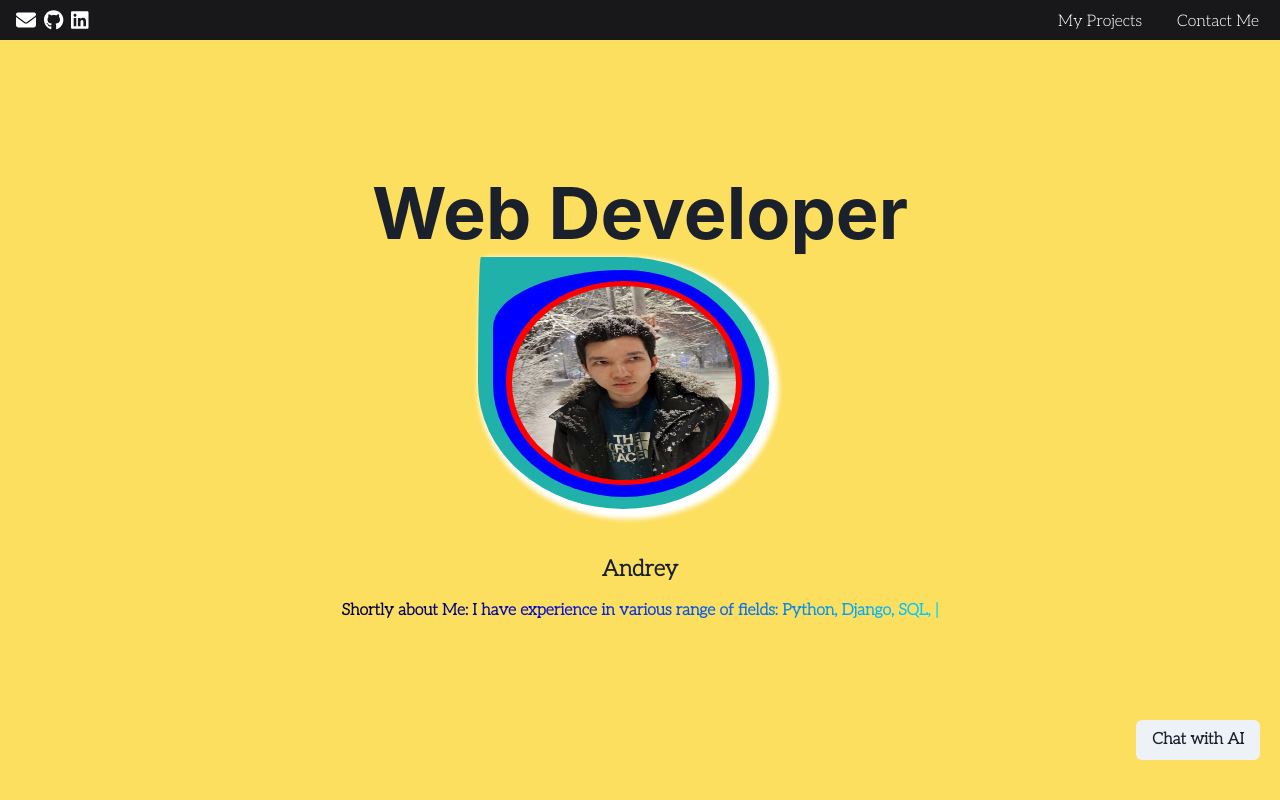
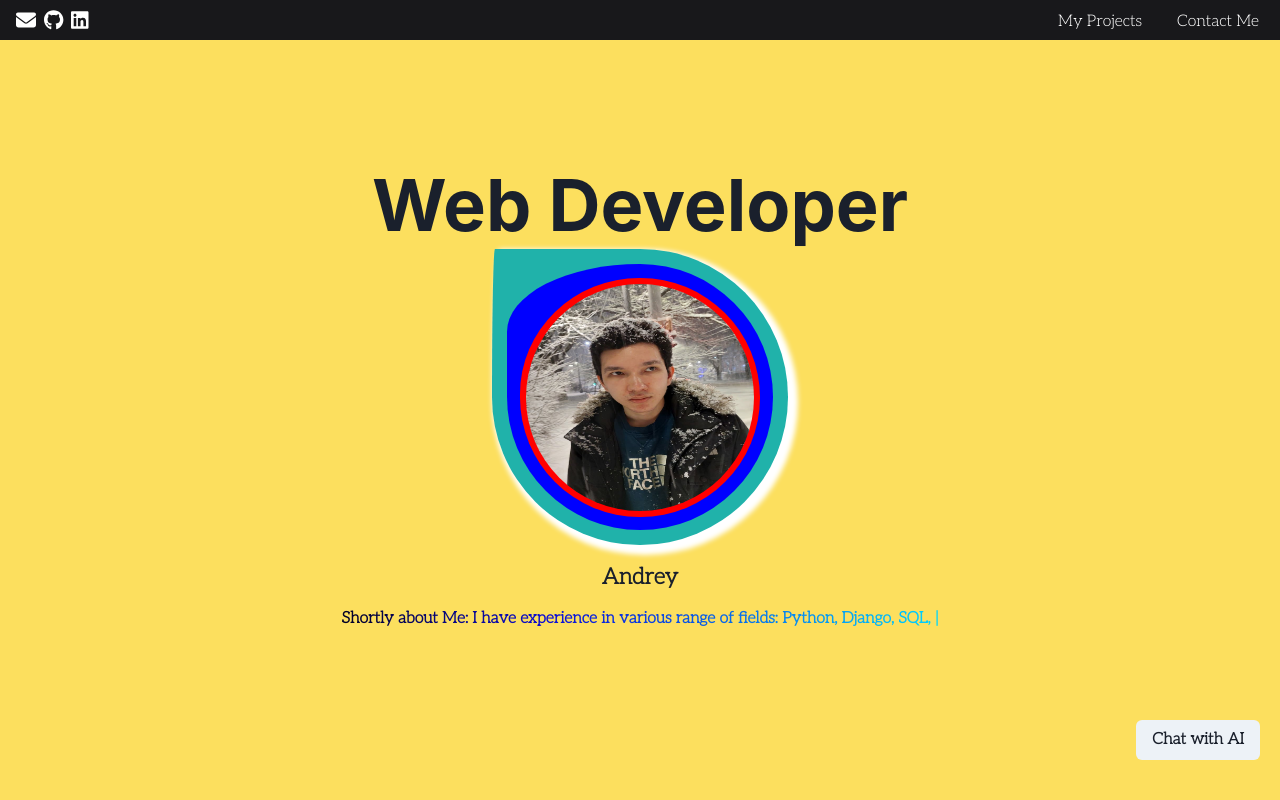
Before and after one commit to Andrkln/cvsite, a Next.js app: page / in a window 1280 px wide. Shown: the top 800 px of the page. Built offline with nearby package versions, Linux system fonts and the light colour scheme.

Commit message:
animation fix

```diff
--- a/src/app/components/self.js
+++ b/src/app/components/self.js
@@ -1,6 +1,6 @@
 
 'use client'
-import { Box, Text, VStack } from "@chakra-ui/react";
+import { Box, Text, VStack  } from "@chakra-ui/react";
 import { css, keyframes } from "@emotion/react";
 import styled from '@emotion/styled';
 import React from 'react';
@@ -55,13 +55,11 @@ const cornerAnimation = keyframes`
 
 const changeAnimation = keyframes`
     0%, 2.44% {
-        width: 21vw;
-        height:  37vh;
+        width: 101%;
     }
 
     2.45%, 100% {
-        width: 20vw;
-        height:  35vh;
+        width: 100%;
     }
 `
 
@@ -70,15 +68,13 @@ const selfCss = css`
         animation: ${changeAnimation} 61.5s infinite linear 60s;
         animation-iteration-count: infinite;
         animation-timing-function: linear;
-        width: 35ch;
-        height:  35vh;
     }
 
     .foo1 {
         content:'';
         position: static;
-        width: 90%;
-        height:  90%;
+        width: 32ch;
+        height:  32ch;
         z-index: 2;
         background-color:lightseagreen;
         animation: ${cornerAnimation} 3.1s;
@@ -94,8 +90,6 @@ const selfCss = css`
     .foo2 {
         content:'';
         position: static;
-        width: 90%;
-        height:  90%;
         z-index: 2;
         background-color:blue;
         animation: ${cornerAnimation} 3.2s;
@@ -110,8 +104,6 @@ const selfCss = css`
     .foo3 {
         content:'';
         position: static;
-        width: 90%;
-        height:  90%;
         z-index: 2;
         background-color:red;
         animation: ${cornerAnimation} 3.3s;
@@ -134,9 +126,18 @@ const AnimatedBox = styled(Box)`
 
 const Self = ({ title, description, imageSrc }) => {
     const divf =
-    <div className='foo1' id="foo1">
-        <div className='foo2' id="foo2">
-            <div className='foo3' id="foo3">
+    <Box className='foo1' id="foo1"
+    w={10}
+    h={10}
+    >
+        <Box className='foo2' id="foo2"
+        w={'90%'}
+        h={'90%'}
+        >
+            <Box className='foo3' id="foo3"
+                w={'90%'}
+                h={'90%'}
+            >
                 <Image
                     src={imageSrc}
                     alt={title}
@@ -144,9 +145,9 @@ const Self = ({ title, description, imageSrc }) => {
                     height={210}
                     className='imageClass'
                 />
-            </div>
-        </div>
-    </div>
+            </Box>
+        </Box>
+    </Box>
     return (
     <VStack spacing={4} className="me-slot">
         <AnimatedBox
```
